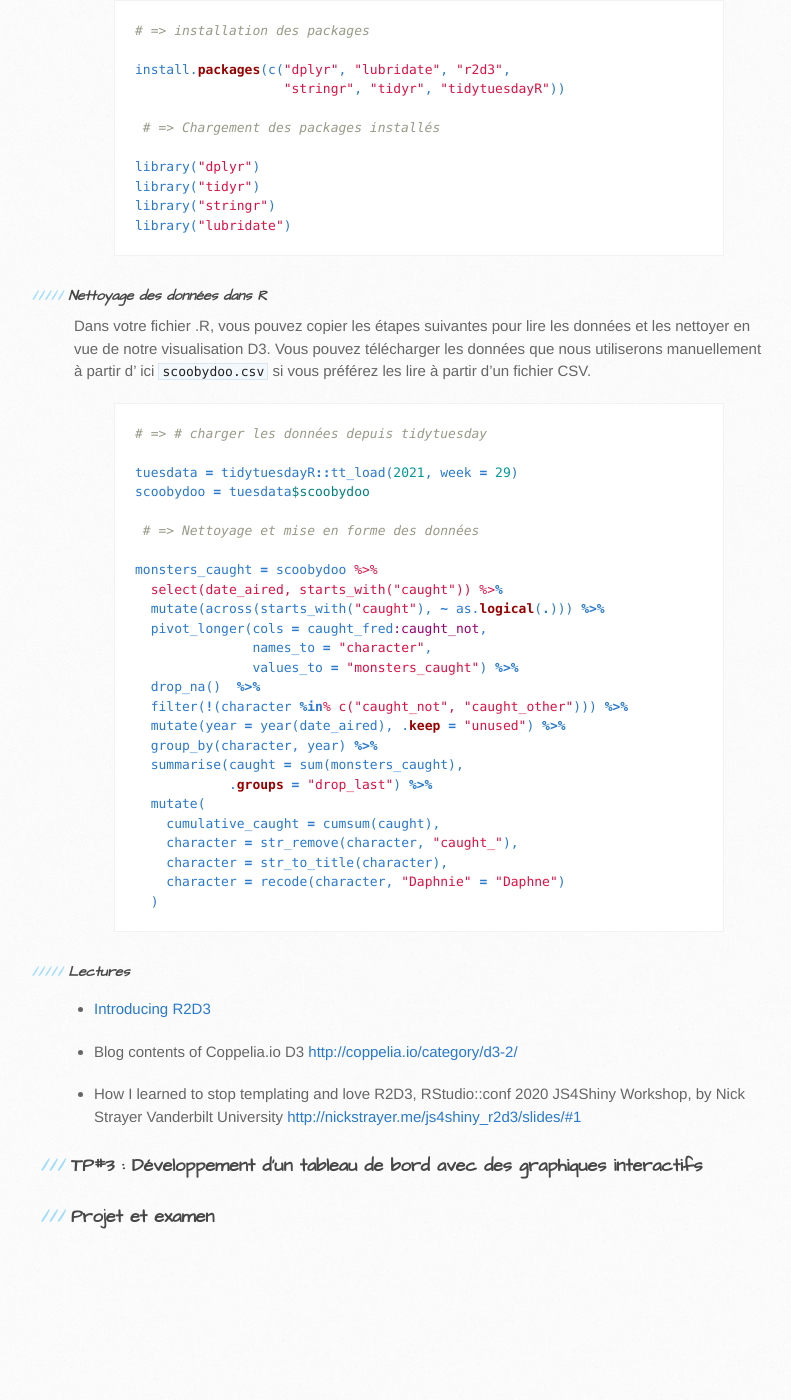
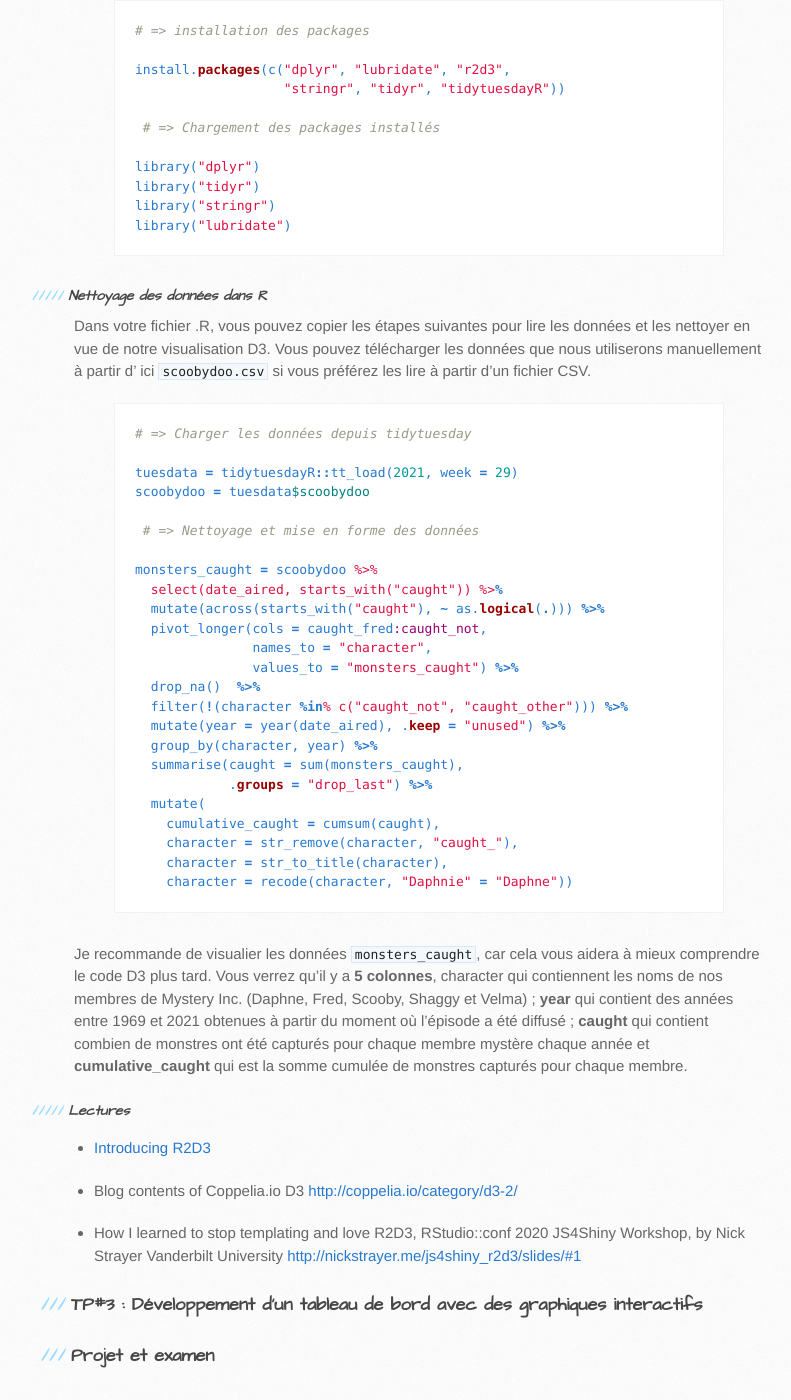
Before and after one commit to armelsoubeiga/Cours, a Jekyll site: the page built from dataviz/_posts/2021-12-11-Visualisation-des-données.md, in a window 1280 px wide and 1400 px high, scrolled down 2422 px. Shown: the whole window, without its empty margins (96-887 px from the left). Built offline with Jekyll 4.4.1, drawn with Linux system fonts in a browser that asks for light colours; before the commit the page ends 3683 px from its top, so only the background shows below that.

Commit message:
Update 2021-12-11-Visualisation-des-données.md

```diff
--- a/dataviz/_posts/2021-12-11-Visualisation-des-données.md
+++ b/dataviz/_posts/2021-12-11-Visualisation-des-données.md
@@ -91,7 +91,7 @@ library("lubridate")
 Dans votre fichier .R, vous pouvez copier les étapes suivantes pour lire les données et les nettoyer en vue de notre visualisation D3. Vous pouvez télécharger les données que nous utiliserons manuellement à partir d' ici [`scoobydoo.csv`](https://github.com/rfordatascience/tidytuesday/blob/master/data/2021/2021-07-13/scoobydoo.csv) si vous préférez les lire à partir d'un fichier CSV.
 
 {% highlight ruby %}
-# => # charger les données depuis tidytuesday
+# => Charger les données depuis tidytuesday
 tuesdata = tidytuesdayR::tt_load(2021, week = 29)
 scoobydoo = tuesdata$scoobydoo
 
@@ -112,9 +112,10 @@ monsters_caught = scoobydoo %>%
     cumulative_caught = cumsum(caught),
     character = str_remove(character, "caught_"),
     character = str_to_title(character),
-    character = recode(character, "Daphnie" = "Daphne")
-  )
+    character = recode(character, "Daphnie" = "Daphne"))
 {% endhighlight %}
+
+Je recommande de visualier les données `monsters_caught`, car cela vous aidera à mieux comprendre le code D3 plus tard. Vous verrez qu'il y a **5 colonnes**, character qui contiennent les noms de nos membres de Mystery Inc. (Daphne, Fred, Scooby, Shaggy et Velma) ; **year** qui contient des années entre 1969 et 2021 obtenues à partir du moment où l'épisode a été diffusé ; **caught** qui contient combien de monstres ont été capturés pour chaque membre mystère chaque année et **cumulative_caught** qui est la somme cumulée de monstres capturés pour chaque membre.
 
 ##### *Lectures*
 
```
